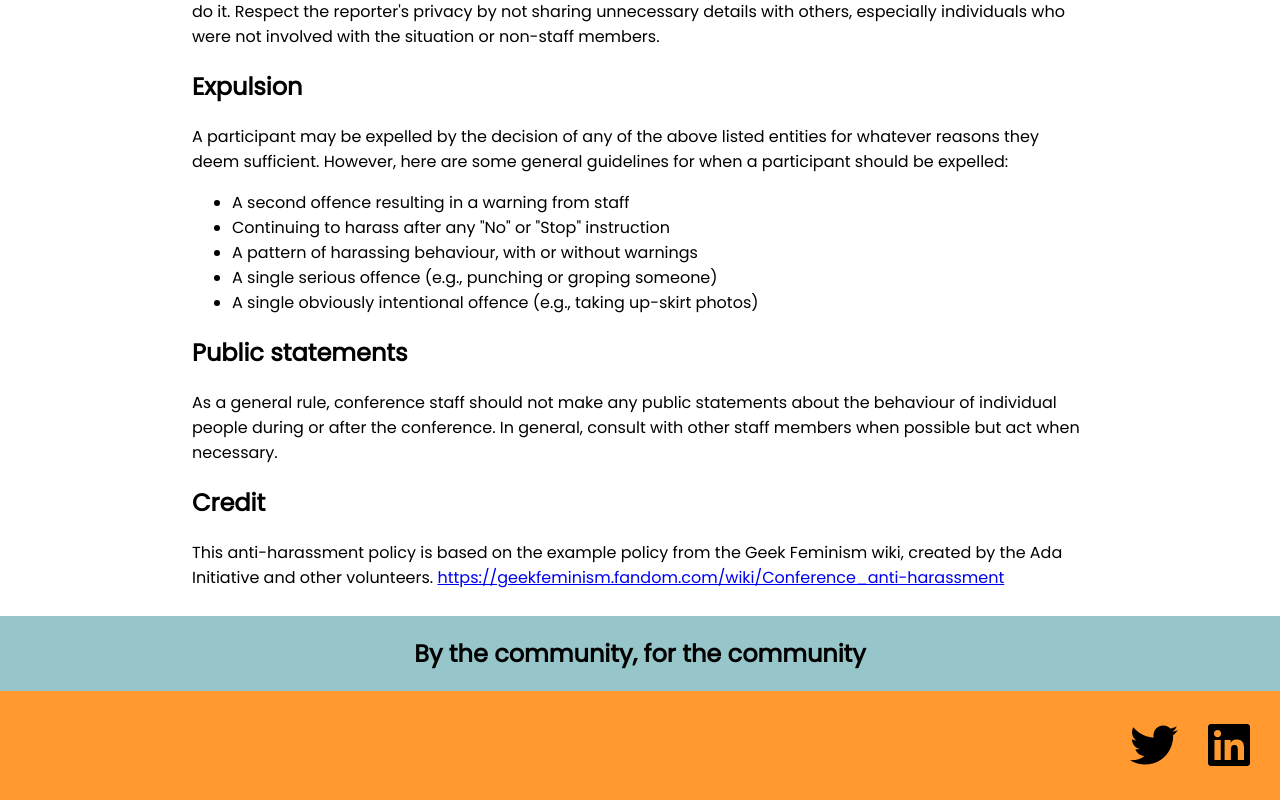
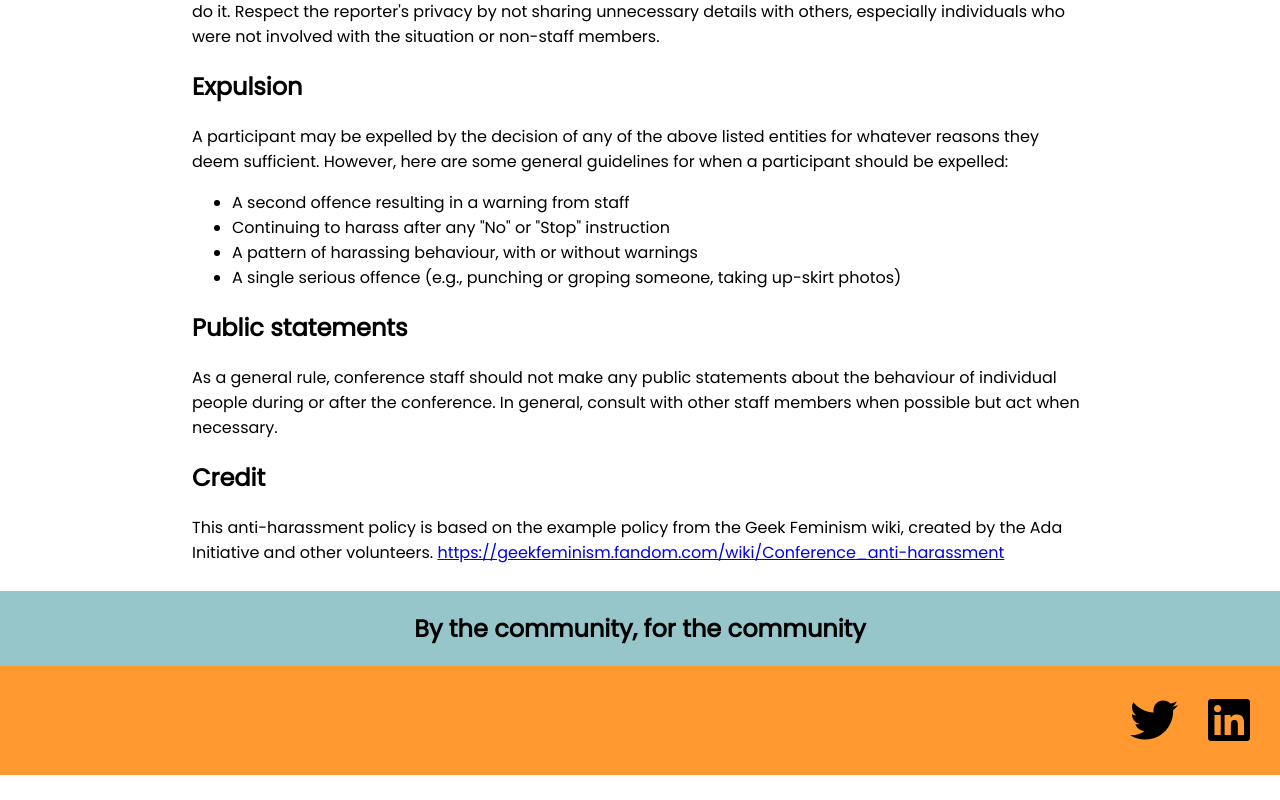
Before and after one commit to dddsw/dddsw-web, a SvelteKit app: page /code-of-conduct/internal in a window 1280 px wide. Shown: the part 981-1781 px from the top of the page. After the commit the page ends 1756 px from the top, so only its background shows below. Built offline with nearby package versions, Linux system fonts and the light colour scheme.

Commit message:
Moved newly minted crime under serious offence

```diff
--- a/src/routes/code-of-conduct/internal/+page.svelte
+++ b/src/routes/code-of-conduct/internal/+page.svelte
@@ -34,8 +34,7 @@
             <li>A second offence resulting in a warning from staff</li>
             <li>Continuing to harass after any "No" or "Stop" instruction</li>
             <li>A pattern of harassing behaviour, with or without warnings</li>
-            <li>A single serious offence (e.g., punching or groping someone)</li>
-            <li>A single obviously intentional offence (e.g., taking up-skirt photos)</li>
+            <li>A single serious offence (e.g., punching or groping someone, taking up-skirt photos)</li>
         </ul>
         <h2>Public statements</h2>
         <p>
```
